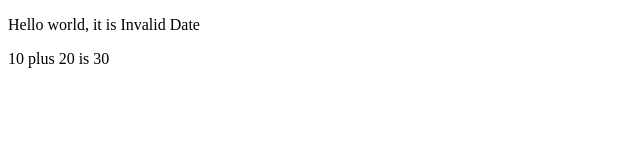
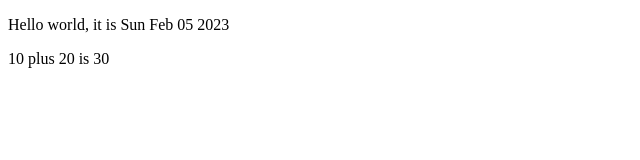
Before and after one commit to bogdano/helsinki, a React (Create React App) app in the folder part1/: page / in a window 1280 px wide. Shown: the top 160 px of the page, without its empty margins (0-640 px from the left). Built offline with nearby package versions, Linux system fonts and the light colour scheme.

Commit message:
Update App.js

```diff
--- a/part1/src/App.js
+++ b/part1/src/App.js
@@ -1,5 +1,5 @@
 const App = () => {
-  const now = new Date('year, monthIndex, day, hours, minutes')
+  const now = new Date()
   const a = 10
   const b = 20
   console.log(now, a+b)
```
